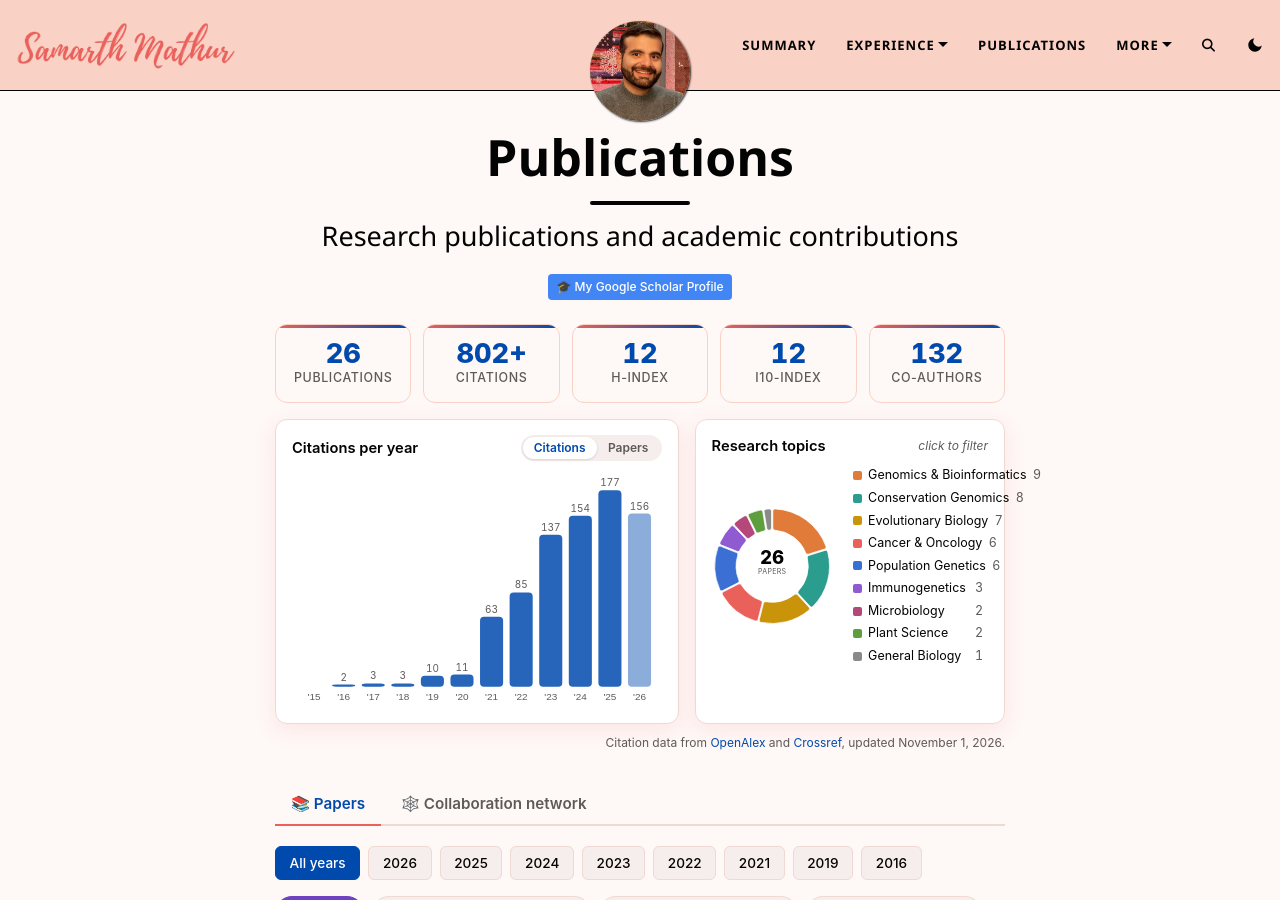
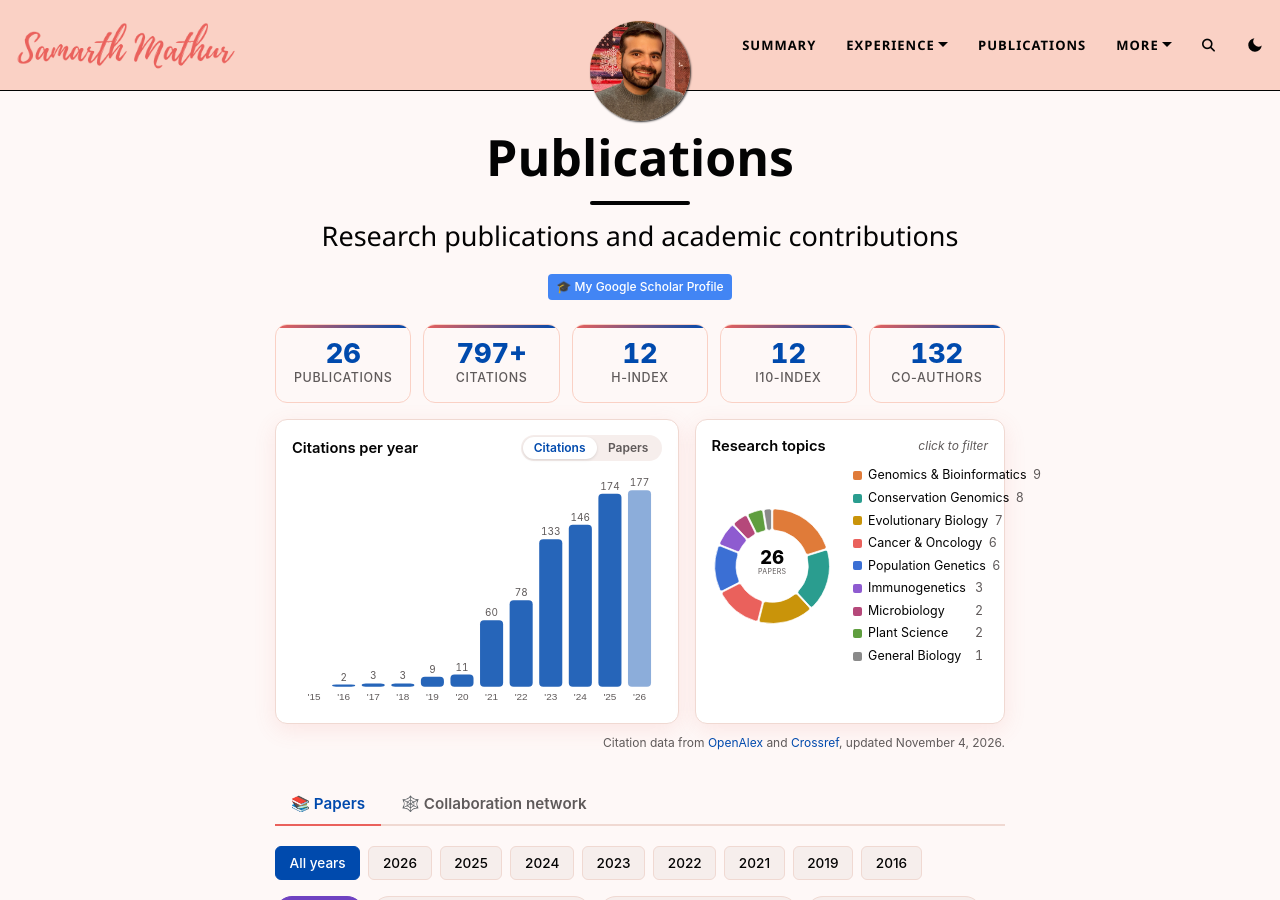
Before and after one commit to samarth8392/samarth8392.github.io, a Jekyll site: the page built from pubs.md, in a window 1280 px wide and 900 px high. Built offline with Jekyll 4.4.1, drawn with Linux system fonts in a browser that asks for light colours; comment, search, counter and statistics services are not loaded; some of the changed text lies outside the part shown.

Commit message:
chore: update publication data from Crossref/OpenAlex

```diff
--- a/_data/metrics.json
+++ b/_data/metrics.json
@@ -1,5 +1,5 @@
 {
-  "citations": 802,
+  "citations": 797,
   "h_index": 12,
   "i10_index": 12,
   "citations_by_year": [
@@ -21,7 +21,7 @@
     },
     {
       "year": 2019,
-      "citations": 10
+      "citations": 9
     },
     {
       "year": 2020,
@@ -29,28 +29,28 @@
     },
     {
       "year": 2021,
-      "citations": 63
+      "citations": 60
     },
     {
       "year": 2022,
-      "citations": 85
+      "citations": 78
     },
     {
       "year": 2023,
-      "citations": 137
+      "citations": 133
     },
     {
       "year": 2024,
-      "citations": 154
+      "citations": 146
     },
     {
       "year": 2025,
-      "citations": 177
+      "citations": 174
     },
     {
       "year": 2026,
-      "citations": 156
+      "citations": 177
     }
   ],
-  "updated": "2026-11-01"
+  "updated": "2026-11-04"
 }
```
Also changed, not shown: _data/publications.json.
